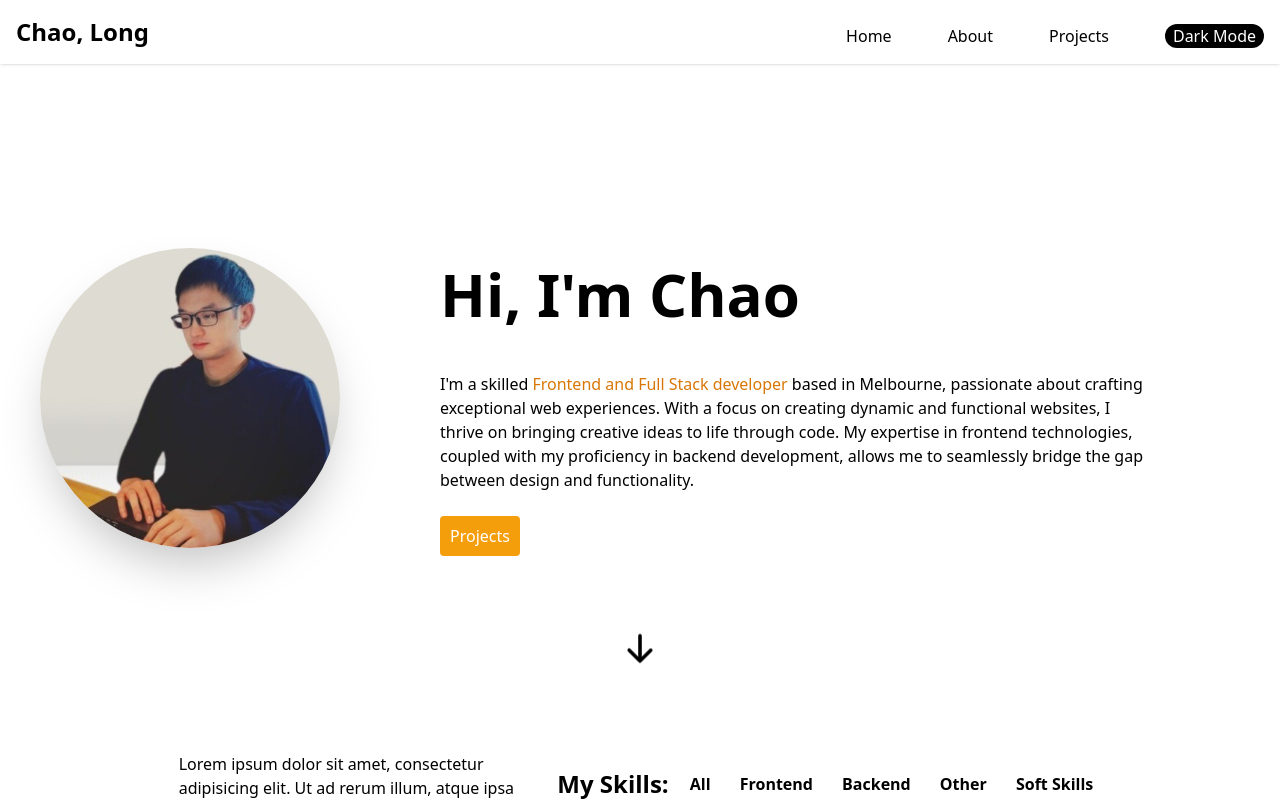
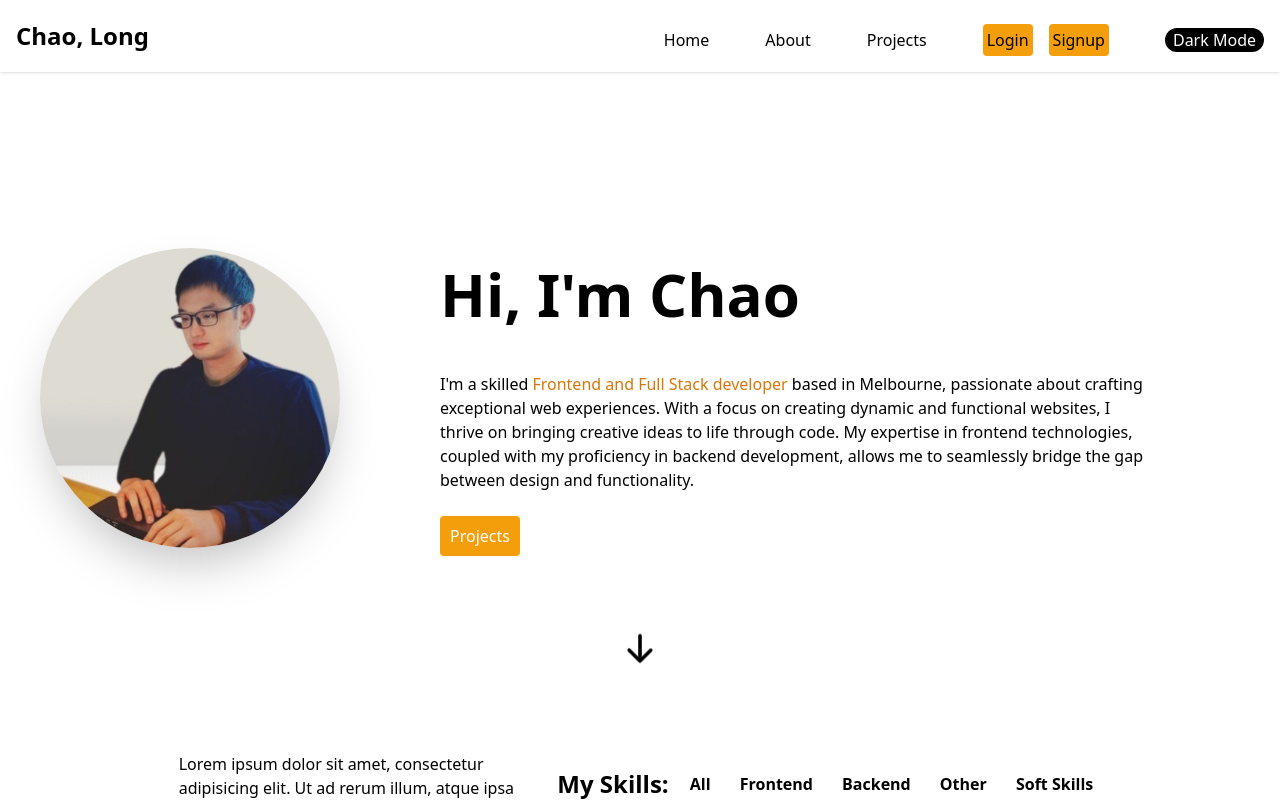
Before and after one commit to smarthulala/personalPortfolio, a Next.js app: page / in a window 1280 px wide. Shown: the top 801 px of the page. Built offline with nearby package versions, Linux system fonts and the light colour scheme.

Commit message:
add link to nav bar

```diff
--- a/src/components/Navbar.tsx
+++ b/src/components/Navbar.tsx
@@ -43,9 +43,8 @@ export default function Navbar() {
                 </div>
               )
             })}
-            {/* <div className='flex gap-4 justify-end'>
-              {!isLoginOrSignup
-                ? NavButtons.map((button, idx) => {
+            <div className='flex gap-4 justify-end'>
+              {NavButtons.map((button, idx) => {
                 return (
                   <Link
                     href={button.link}
@@ -55,9 +54,8 @@ export default function Navbar() {
                     {button.label}
                   </Link>
                 )
-                  })
-                : ''}
-            </div> */}
+              })}
+            </div>
             <button
               className={`rounded-3xl px-2 ${
                 currentTheme !== 'dark'
```
Lines whose indentation alone changed are shown as unchanged.
